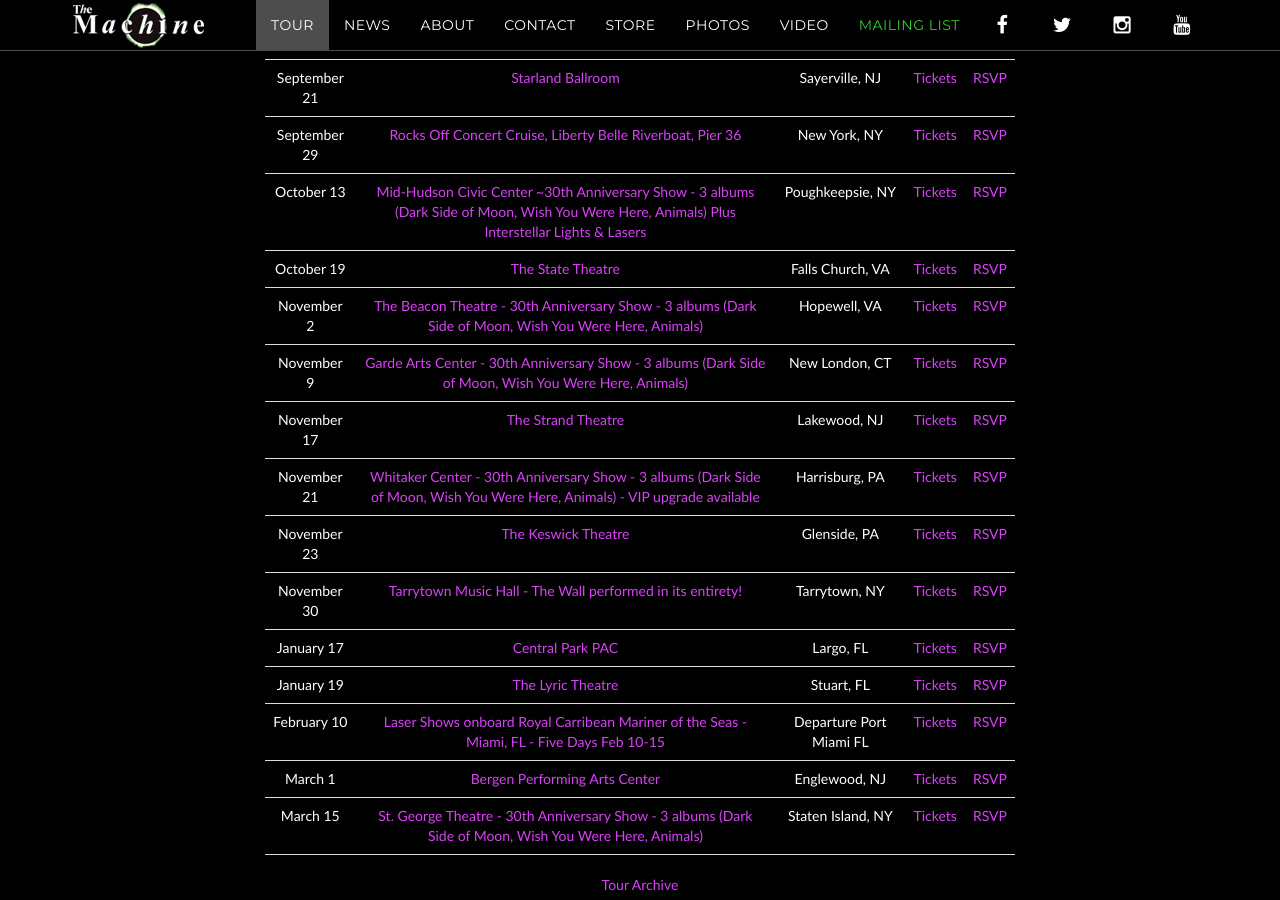
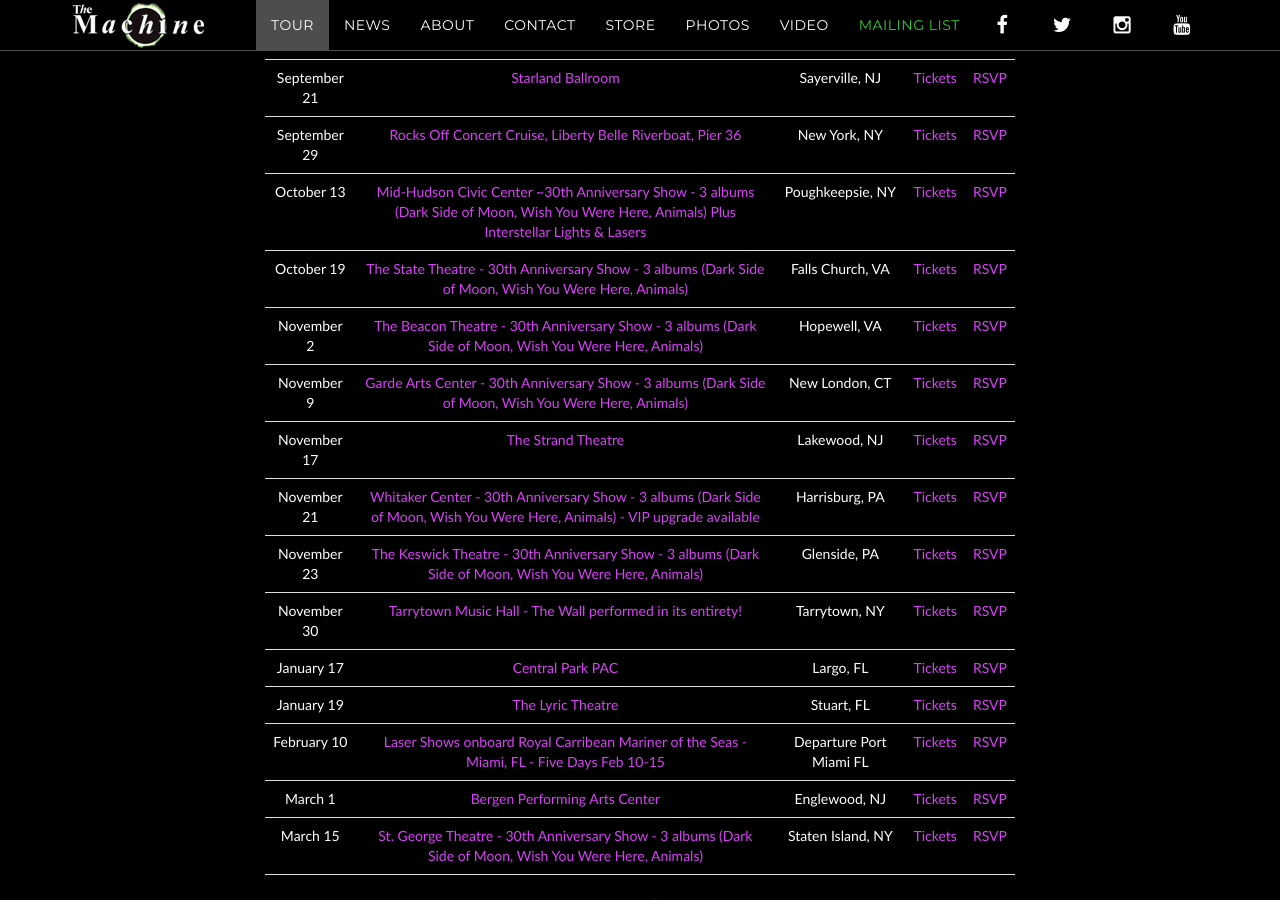
Before and after one commit to machineweb/machineweb.github.io, a Jekyll site: the page built from index.html, in a window 1280 px wide and 900 px high, scrolled down 1241 px. Built offline with Jekyll 4.4.1, drawn with Linux system fonts in a browser that asks for light colours; comment, search, counter and statistics services are not loaded.

Commit message:
Updated tour

```diff
--- a/_data/tour.yml
+++ b/_data/tour.yml
@@ -3579,7 +3579,7 @@
     order: "1552622400000"
 
   - date: "October 19 2018"
-    venue: "The State Theatre"
+    venue: "The State Theatre - 30th Anniversary Show - 3 albums (Dark Side of Moon, Wish You Were Here, Animals)"
     venue-url: "https://order.ticketalternative.com/cgi-bin/ncommerce3/SEGetEventInfo?ticketCode=GS%3ASTATE%3AST18%3AMAC1019%3A&linkID=ta-tst"
     location: "Falls Church, VA"
     tickets-url: "https://order.ticketalternative.com/cgi-bin/ncommerce3/SEGetEventInfo?ticketCode=GS%3ASTATE%3AST18%3AMAC1019%3A&linkID=ta-tst"
@@ -3587,7 +3587,7 @@
     order: "1539921600000"
 
   - date: "November 23 2018"
-    venue: "The Keswick Theatre"
+    venue: "The Keswick Theatre - 30th Anniversary Show - 3 albums (Dark Side of Moon, Wish You Were Here, Animals)"
     venue-url: "https://www.axs.com/events/355154/the-machine-performs-pink-floyd-tickets"
     location: "Glenside, PA"
     tickets-url: "https://www.axs.com/events/355154/the-machine-performs-pink-floyd-tickets"
```
